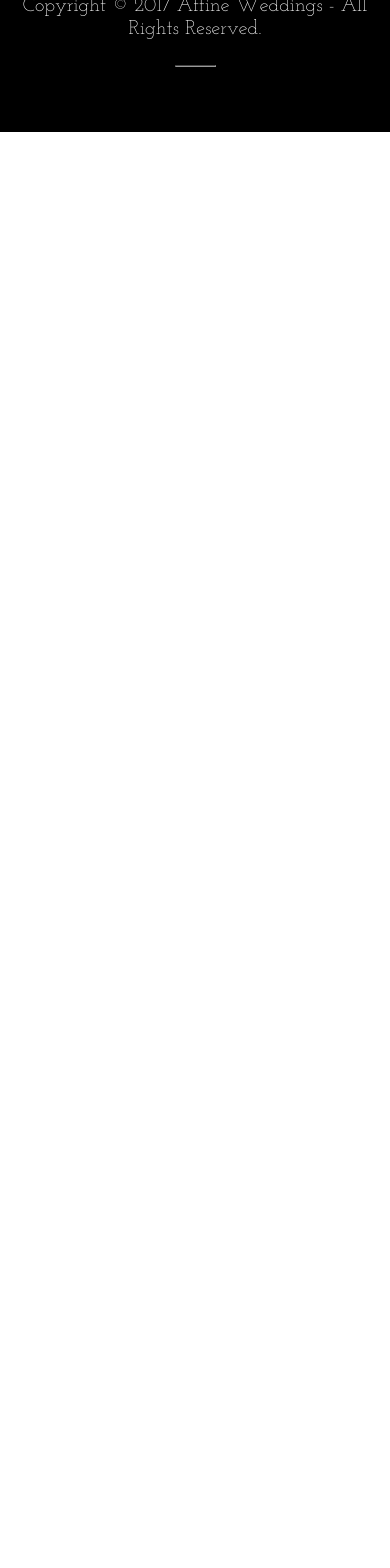
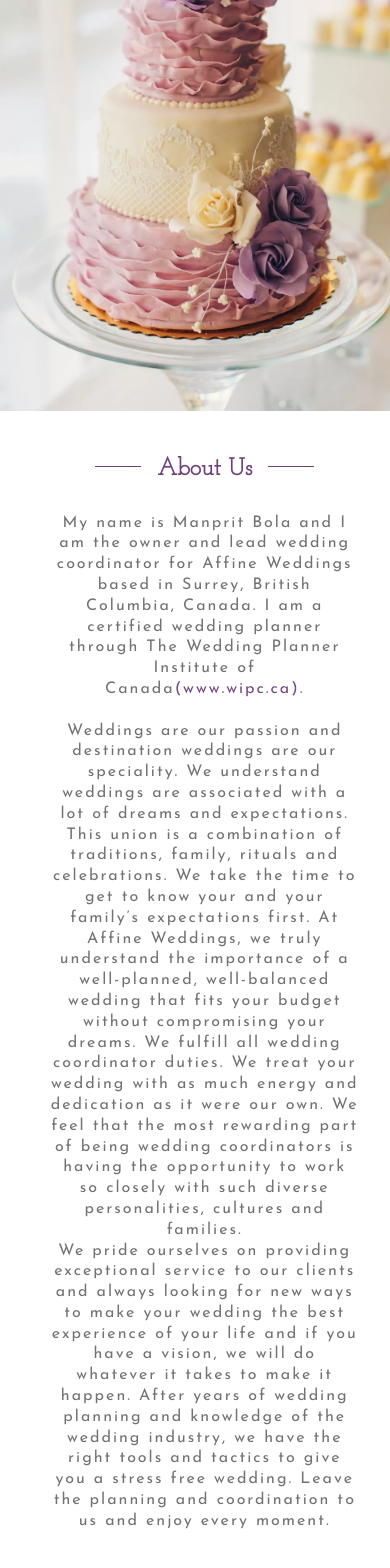
Before and after one commit to c2khanna/affine_wedding, a React (Create React App) app: page /aboutUs in a window 390 px wide. Shown: the part 402-1970 px from the top of the page. Before the commit the page ends 844 px from the top, so only its background shows below. Built offline with nearby package versions, Linux system fonts and the light colour scheme.

Commit message:
aboutUs Page done

```diff
--- a/src/AboutUs.js
+++ b/src/AboutUs.js
@@ -1,13 +1,73 @@
 import React, { Component } from 'react';
 import Header from './Header';
 import Footer from './Footer';
+import './aboutUs.css';
+import aboutUsCakeImg from './imgs/aboutUsCake.webp';
 
 class AboutUs extends Component {
   render() {
     return (
       <div>
         <Header/>
-        <p>what are we?</p>
+        <div className="aboutUsContainer">
+          <div className="leftContainer">
+            <div className="aboutUsTitle f1 b">
+              About Us
+            </div>
+            <div className="aboutUsText">
+              <p>
+                My name is Manprit Bola and I am the owner and
+                lead wedding coordinator for Affine Weddings based
+                in Surrey, British Columbia, Canada.
+                I am a certified wedding planner through
+                The Wedding Planner Institute of Canada
+                <a href="https://www.wipc.ca" target="_blank" rel="noopener noreferrer">(www.wipc.ca)</a>.
+              </p>
+              <p><br/></p>
+              <p>
+                Weddings are our passion and destination weddings
+                are our speciality. We understand weddings are associated
+                with a lot of dreams and expectations. This union is a
+                combination of traditions, family, rituals and celebrations.
+                We take the time to get to know your and your
+                family’s expectations first. At Affine Weddings,
+                we truly understand the importance of a well-planned,
+                well-balanced wedding that fits your budget without
+                compromising your dreams. We fulfill all wedding
+                coordinator duties. We treat your wedding with as much
+                energy and dedication as it were our own. We feel that
+                the most rewarding part of being wedding coordinators is
+                having the opportunity to work so closely with such diverse
+                personalities, cultures and families.
+              </p>
+              <p>
+                We pride ourselves on providing exceptional service to
+                our clients and always looking for new ways to make your
+                wedding the best experience of your life and if you have
+                a vision, we will do whatever it takes to make it happen.
+                After years of wedding planning and knowledge of the wedding
+                industry, we have the right tools and tactics to give you
+                a stress free wedding. Leave the planning and coordination
+                to us and enjoy every moment.
+              </p>
+              <br/>
+              <br/>
+              <p>
+                Send us an email today or give us a quick call for a
+                no obligation consultation.
+              </p>
+              <br/>
+              <p className="pb3">
+                Let the planning begin!!!
+              </p>
+            </div>
+          </div>
+          <div className="rightContainer">
+            <div className="cakeImageContainer pb2">
+              <img src={aboutUsCakeImg} alt="cakeImg"/>
+            </div>
+          </div>
+        </div>
         <Footer/>
       </div>
     );
--- a/src/Header.js
+++ b/src/Header.js
@@ -11,7 +11,7 @@
           <div className="logo mt4 mb3">
             <img src={logo} alt="logo"/>
           </div>
-          <div className="welcome-text tc ttu">
+          <div className="welcome-text tc ttu mh2">
             Welcome to Affine Weddings
           </div>
         </div>
--- /dev/null
+++ b/src/aboutUs.css
@@ -0,0 +1,125 @@
+@font-face {
+ font-family: 'boldSans';
+ src: local('boldSans'), url('./fonts/typeface-josefin-sans/files/josefin-sans-latin-400.woff') format('woff');
+}
+
+.aboutUsContainer{
+  display: flex;
+  flex-wrap:wrap;
+  flex-direction:row;
+  justify-content:flex-start;
+  align-items:stretch;
+}
+
+.leftContainer{
+  padding-left: 13%;
+  padding-right: 8%;
+  width: 50%;
+  flex-basis: 50%;
+  order: 1;
+}
+
+.aboutUsTitle{
+  color: #713F7E;
+  padding-top: 10%;
+  padding-bottom: 10%;
+}
+
+.aboutUsTitle::after{
+  display: inline-block;
+  content: "";
+  border-top: .1rem solid #713F7E;
+  width: 65%;
+  margin: 0 1rem;
+  transform: translateY(-1rem);
+}
+
+.rightContainer{
+  width: 50%;
+  flex-basis: 50%;
+  order: 2;
+}
+
+.aboutUsText{
+  letter-spacing: 2px;
+  font-family: boldSans;
+  color: #727272;
+  line-height: 2rem;
+  font-size: 22px;
+}
+
+.aboutUsText a{
+  color: #764683;
+}
+
+.aboutUsText p{
+  margin: 0;
+}
+@media only screen and (min-width: 320px) and (max-width: 599px) {
+  .leftContainer{
+    order: 2;
+    flex-basis: 100%;
+    width: 100%;
+  }
+  .rightContainer{
+    order: 1;
+    flex-basis: 100%;
+    width: 100%;
+    max-height: 600px;
+    overflow: hidden;
+  }
+
+  .aboutUsText p{
+    text-align: center;
+    font-size: 16px;
+    line-height: 1.3rem;
+  }
+  .aboutUsTitle{
+    text-align: center;
+    font-size: 1.5rem;
+  }
+
+  .aboutUsTitle::before,
+  .aboutUsTitle::after{
+    display: inline-block;
+    content: "";
+    border-top: .1rem solid #713F7E;
+    width: 15%;
+    margin: 0 1rem;
+    transform: translateY(-0.5rem);
+  }
+}
+
+@media only screen and (min-width: 600px) and (max-width: 1022px) {
+  .leftContainer{
+    order: 2;
+    flex-basis: 100%;
+    width: 100%;
+  }
+  .rightContainer{
+    order: 1;
+    flex-basis: 100%;
+    width: 100%;
+    max-height: 850px;
+    overflow: hidden;
+  }
+
+  .aboutUsText p{
+    text-align: center;
+    font-size: 1.25rem;
+  }
+  .aboutUsTitle{
+    text-align: center;
+    font-size: 2rem;
+  }
+
+  .aboutUsTitle::before,
+  .aboutUsTitle::after{
+    display: inline-block;
+    content: "";
+    border-top: .1rem solid #713F7E;
+    width: 20%;
+    margin: 0 1rem;
+    transform: translateY(-0.65rem);
+  }
+}
--- a/src/index.css
+++ b/src/index.css
@@ -53,3 +53,6 @@
   padding: 0;
   font-family: myFont;
 }
+a{
+  text-decoration: none;
+}
```
Also changed, not shown: src/imgs/aboutUsCake.webp (added).
